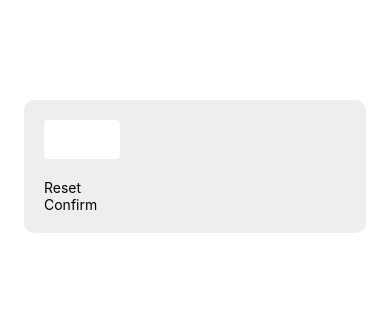
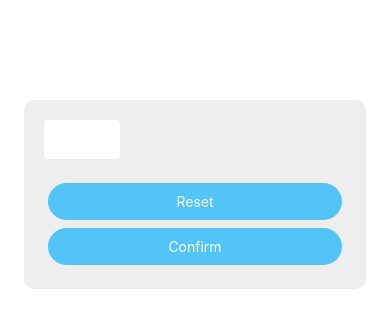
Before and after one commit to officialabdulrehman/react-native-max-minigame, a React Native app: screen / in a window 390 px wide. Shown: the top 328 px of the page. Built offline with nearby package versions, Linux system fonts and the light colour scheme.

Commit message:
feat: added logic and styling to the CustomButton

```diff
--- a/components/CustomButton/CustomButton.styles.ts
+++ b/components/CustomButton/CustomButton.styles.ts
@@ -1,5 +1,22 @@
 import { StyleSheet } from "react-native";
 
 export const styles = StyleSheet.create({
-
+  outerContainer: {
+    borderRadius: 20,
+    margin: 4,
+    overflow: "hidden"
+  },
+  innerContainer: {
+    backgroundColor: "rgba(83, 196, 247, 1)",
+    color: "#fff",
+    paddingVertical: 10,
+    paddingHorizontal: 20,
+  },
+  text: {
+    color: "#fff",
+    textAlign: "center"
+  },
+  pressed: {
+    opacity: 0.75
+  }
 })
--- a/components/CustomButton/CustomButton.tsx
+++ b/components/CustomButton/CustomButton.tsx
@@ -1,14 +1,30 @@
-import { Text, View } from "react-native";
+import { Pressable, Text, View } from "react-native";
+import { styles } from "./CustomButton.styles";
 
 type Props = {
   title: string;
+  onPress: () => void;
 };
 
 export const CustomButton = (props: Props) => {
-  const { title } = props;
+  const { title, onPress } = props;
   return (
-    <View>
-      <Text>{title}</Text>
+    <View style={styles.outerContainer}>
+      <Pressable
+        style={({ pressed }) =>
+          pressed
+            ? [styles.innerContainer, styles.pressed]
+            : styles.innerContainer
+        }
+        onPress={onPress}
+        android_ripple={{
+          color: "rgba(0, 171, 250, 0.4)",
+          borderless: true,
+          radius: 200,
+        }}
+      >
+        <Text style={styles.text}>{title}</Text>
+      </Pressable>
     </View>
   );
 };
--- a/screens/StartGame/StartGame.screen.tsx
+++ b/screens/StartGame/StartGame.screen.tsx
@@ -12,8 +12,8 @@ export const StartGameScreen = (props: Props) => {
         maxLength={2}
         keyboardType="decimal-pad"
       />
-      <CustomButton title="Reset" />
-      <CustomButton title="Confirm" />
+      <CustomButton title="Reset" onPress={() => {}} />
+      <CustomButton title="Confirm" onPress={() => {}} />
     </View>
   );
 };
```
